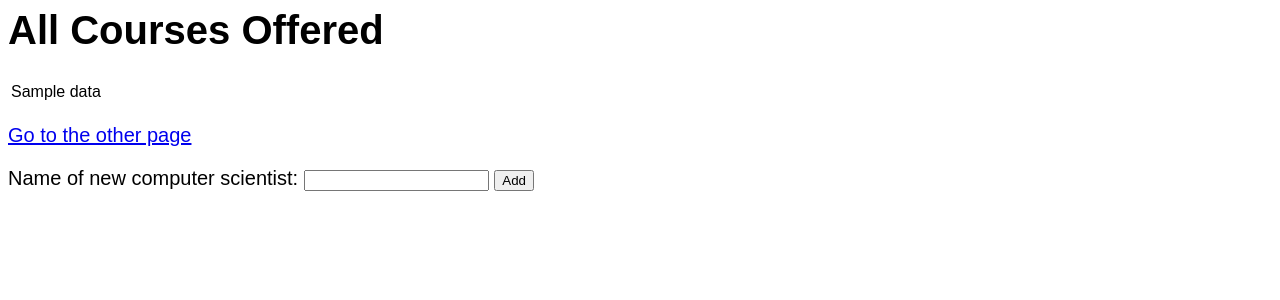
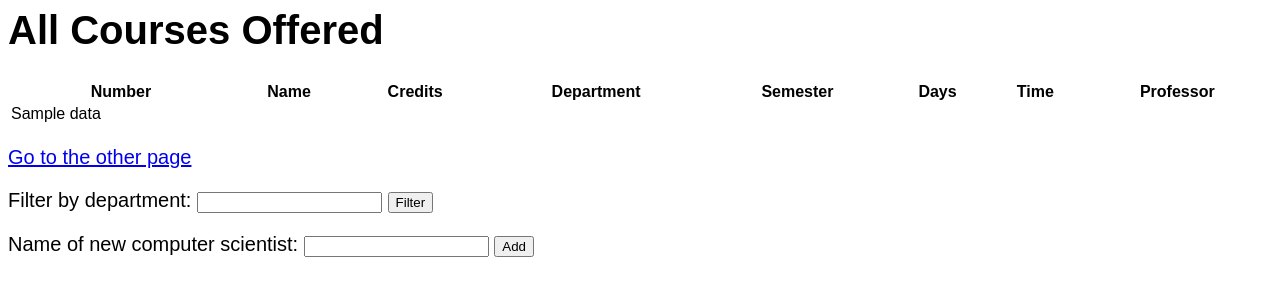
Before and after one commit to domgordon/SSOLIT, a Flask app: template templates/index.html in a window 1280 px wide. Shown: the top 300 px of the page. Run offline with Flask 2, Linux system fonts and the light colour scheme; the template is opened without the code that fills it: most values are stand-ins (such as "Sample title", 1, 10 or a date in 2020); parts of the project's set-up code (start-up, migrations or seed data) failed here and were passed over.

Commit message:
filter by department works

```diff
--- a/server.py
+++ b/server.py
@@ -109,21 +109,16 @@ def index():
   # DEBUG: this is debugging code to see what request looks like
   print request.args
 
-
   #
   # example of a database query
   #
-  cursor = g.conn.execute("SELECT * from courses_offered C, sections_available_taught S WHERE S.cid=C.cid")
+  cursor = g.conn.execute("SELECT C.cid, C.cname, C.credits, C.dname, S.semester, S.days, S.section_time, P.p_last_name FROM courses_offered C, sections_available_taught S, professors_works P WHERE S.cid=C.cid AND S.pid=P.pid")
   courses = []
-  #i=0
   for result in cursor:
     row = []
     for i in range(0,len(result)):
-        #courses.append(result[i])
         row.append(result[i])
     courses.append(row)
-    #courses.append(result['cname'])  # can also be accessed using result[0]
-    #i+=1
   cursor.close()
 
   #
@@ -154,8 +149,7 @@ def index():
   #
   context = dict(data = courses)
 
-
-  #
+ #
   # render_template looks in the templates/ folder for files.
   # for example, the below file reads template/index.html
   #
@@ -169,6 +163,23 @@ def index():
 # Notice that the function name is another() rather than index()
 # The functions for each app.route need to have different names
 #
+
+@app.route('/filter', methods=['POST'])
+def filter():
+  dept = request.form['department']
+  print dept
+  cursor = g.conn.execute("SELECT C.cid, C.cname, C.credits, C.dname, S.semester, S.days, S.section_time, P.p_last_name FROM courses_offered C, sections_available_taught S, professors_works P WHERE S.cid=C.cid AND S.pid=P.pid AND C.dname=%s",dept)
+  courses = []
+  for result in cursor:
+    row = []
+    for i in range(0,len(result)):
+        row.append(result[i])
+    courses.append(row)
+  cursor.close()
+  context = dict(data = courses)
+  return render_template("index.html", **context)
+
+
 @app.route('/another')
 def another():
   return render_template("another.html")
@@ -181,6 +192,23 @@ def add():
   g.conn.execute('INSERT INTO courses_offered(cname) VALUES (%s)', cname)
   return redirect('/')
 
+#@app.route('/filter')
+#def filter():
+ # dept = request.form['department']
+ # print dept
+ # cursor = g.conn.execute("SELECT C.cid, C.cname, C.credits, C.dname, S.semester, S.days, S.section_time, P.p_last_name FROM courses_offered C, sections_available_taught S, professors_works P WHERE S.cid=C.cid AND S.pid=P.pid AND C.dname='Computer Science'")
+#  courses = []
+  #i=0
+#  for result in cursor:
+#    row = []
+#    for i in range(0,len(result)):
+        #courses.append(result[i])
+#        row.append(result[i])
+#    courses.append(row)
+    #courses.append(result['cname'])  # can also be accessed using result[0]
+    #i+=1
+#  cursor.close()
+#  return render_template("index.html", **context)
 
 @app.route('/login')
 def login():
--- a/templates/index.html
+++ b/templates/index.html
@@ -11,7 +11,17 @@
   <h1>All Courses Offered</h1>
 
   <div>
-  <table>
+  <table style = "width:100%">
+    <tr>
+        <th>Number</th>
+        <th>Name</th>
+        <th>Credits</th>
+        <th>Department</th>
+        <th>Semester</th>
+        <th>Days</th>
+	<th>Time</th>
+        <th>Professor</th>
+    </tr>
     {% for n in data %}
     <tr>
         {% for i in n %}
@@ -19,12 +29,16 @@
         {{i}}
         </td>
         {% endfor %}
-    </th>
+    </tr>
     {% endfor %}
   </table>
   </div>
 
 <p><a href="another">Go to the other page</a></p>
+
+<form method="POST" action="/filter">
+<p>Filter by department: <input type="text" name="department"> <input type="submit" value="Filter"></p>
+</form>
 
 <form method="POST" action="/add">
 <p>Name of new computer scientist: <input type="text" name="name"> <input type="submit" value="Add"></p>
```
